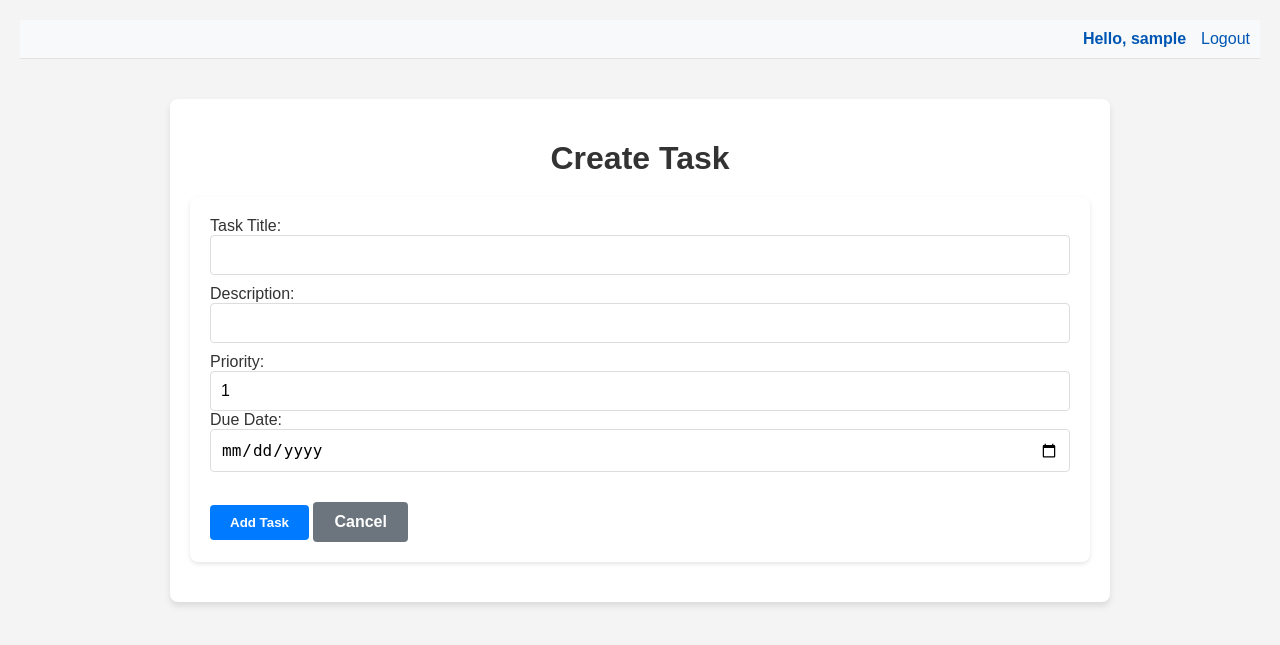
After one commit to gustavo3020/flask_task_manager, a Flask app: page /create_task in a window 1280 px wide. The commit adds this page. Shown: the top 645 px of the page. Run offline with Flask 3, Linux system fonts and the light colour scheme; the visitor is signed in with stand-in values (Sample User, id 1).

Commit message:
refactor: Separate task creation from home route
- **Routes:** The task creation logic was moved from the `/` route to a new, dedicated `/create_task` route.
- **Templates:** The task creation form was moved to its own template, `create_task.html`.
- **Readability:** This refactoring improves the clarity and maintainability of the codebase by assigning single responsibilities to each route.

```diff
--- a/app.py
+++ b/app.py
@@ -33,55 +33,24 @@ def load_user(user_id):
     return User.query.get(int(user_id))
 
 
-@app.route('/', methods=['GET', 'POST'])
+@app.route('/')
 @login_required
 def home():
     """
-    Handles the main page, displaying tasks and allowing new task creation.
+    Handles the main page, displaying tasks.
 
     This page is protected by the `@login_required` decorator, so only
     authenticated users can access it.
 
-    On a GET request, it renders the 'index.html' template with a list of
-    tasks filtered by the current user's role.
+    This route fetches a list of tasks and renders the 'index.html' template.
+    The tasks are filtered based on the current user's role:
     - 'master' users can see all tasks.
     - Other users can see tasks from all users who share their role.
 
-    On a POST request, it processes the form submission to create a new task,
-    associating it with the current user. The new task includes a title,
-    description, priority, and due date.
+    Returns:
+        Response: Renders 'index.html' with the filtered task list.
+    """
 
-    Returns:
-        Response: Renders 'index.html' on GET, or redirects to 'home' on POST.
-    """
-    if request.method == 'POST':
-        title = request.form.get('title')
-        description = request.form.get('description')
-        priority_str = request.form.get('priority')
-        due_date_str = request.form.get('due_date')
-
-        if title:
-            try:
-                priority = int(priority_str) if priority_str else 1
-                due_date = datetime.strptime(
-                    due_date_str, '%Y-%m-%d').date() if due_date_str else None
-
-                new_task = Task(
-                    title=title,
-                    description=description,
-                    priority=priority,
-                    due_date=due_date,
-                    user_id=current_user.id
-                )
-                db.session.add(new_task)
-                db.session.commit()
-            except (ValueError, IndexError):
-                flash('Invalid data submitted for priority or due date.',
-                      'error')
-
-            return redirect(url_for('home'))
-
-    # Logic to filter tasks based on user role
     if current_user.role == 'master':
         tasks = Task.query.all()
     else:
@@ -200,6 +169,57 @@ def register():
                 flash(f'An unexpected error occurred: {e}', 'error')
 
     return render_template('register.html')
+
+
+@app.route('/create_task', methods=['GET', 'POST'])
+@login_required
+def create_task():
+    """
+    Handles the creation of a new task.
+
+    This page is protected by the `@login_required` decorator, so only
+    authenticated users can access it.
+
+    On a GET request, it renders the 'create_task.html' template, which
+    contains the form for adding a new task.
+
+    On a POST request, it processes the form submission to create a new task
+    with a title, description, priority, and due date. It validates the data
+    types and, if successful, adds the new task to the database and
+    redirects to the home page.
+
+    Returns:
+        Response: Renders 'create_task.html' on GET, or redirects to 'home'
+        on POST.
+    """
+    if request.method == 'POST':
+        title = request.form.get('title')
+        description = request.form.get('description')
+        priority_str = request.form.get('priority')
+        due_date_str = request.form.get('due_date')
+
+        if title:
+            try:
+                priority = int(priority_str) if priority_str else 1
+                due_date = datetime.strptime(
+                    due_date_str, '%Y-%m-%d').date() if due_date_str else None
+
+                new_task = Task(
+                    title=title,
+                    description=description,
+                    priority=priority,
+                    due_date=due_date,
+                    user_id=current_user.id
+                )
+                db.session.add(new_task)
+                db.session.commit()
+            except (ValueError, IndexError):
+                flash('Invalid data submitted for priority or due date.',
+                      'error')
+
+            return redirect(url_for('home'))
+
+    return render_template('create_task.html')
 
 
 @app.route('/update_task/<int:task_id>', methods=['GET', 'POST'])
--- /dev/null
+++ b/templates/create_task.html
@@ -0,0 +1,29 @@
+{% extends "base.html" %}
+
+{% block title %}Create Task{% endblock %}
+
+{% block content %}
+    <div class="content-container">
+        <!-- Heading for the create task form -->
+        <h1 class="main-heading">Create Task</h1>
+
+        <!-- Form for creating a new task -->
+        <form method="POST" action="{{ url_for('create_task') }}" class="task-form">
+            <div class="form-group">
+                <label for="title">Task Title:</label>
+                <input type="text" id="title" name="title" class="form-control" required>
+
+                <label for="description">Description:</label>
+                <input type="text" id="description" name="description" class="form-control">
+
+                <label for="priority">Priority:</label>
+                <input type="number" id="priority" name="priority" value="1" min="1" max="5" class="form-control" required>
+
+                <label for="due_date">Due Date:</label>
+                <input type="date" id="due_date" name="due_date" class="form-control" required>
+            </div>
+            <input type="submit" value="Add Task" class="btn btn-primary">
+
+            <a href="{{ url_for('home') }}" class="btn btn-secondary">Cancel</a>
+        </form>
+{% endblock %}
```
Also changed, not shown: templates/index.html (+3 -20 lines).
